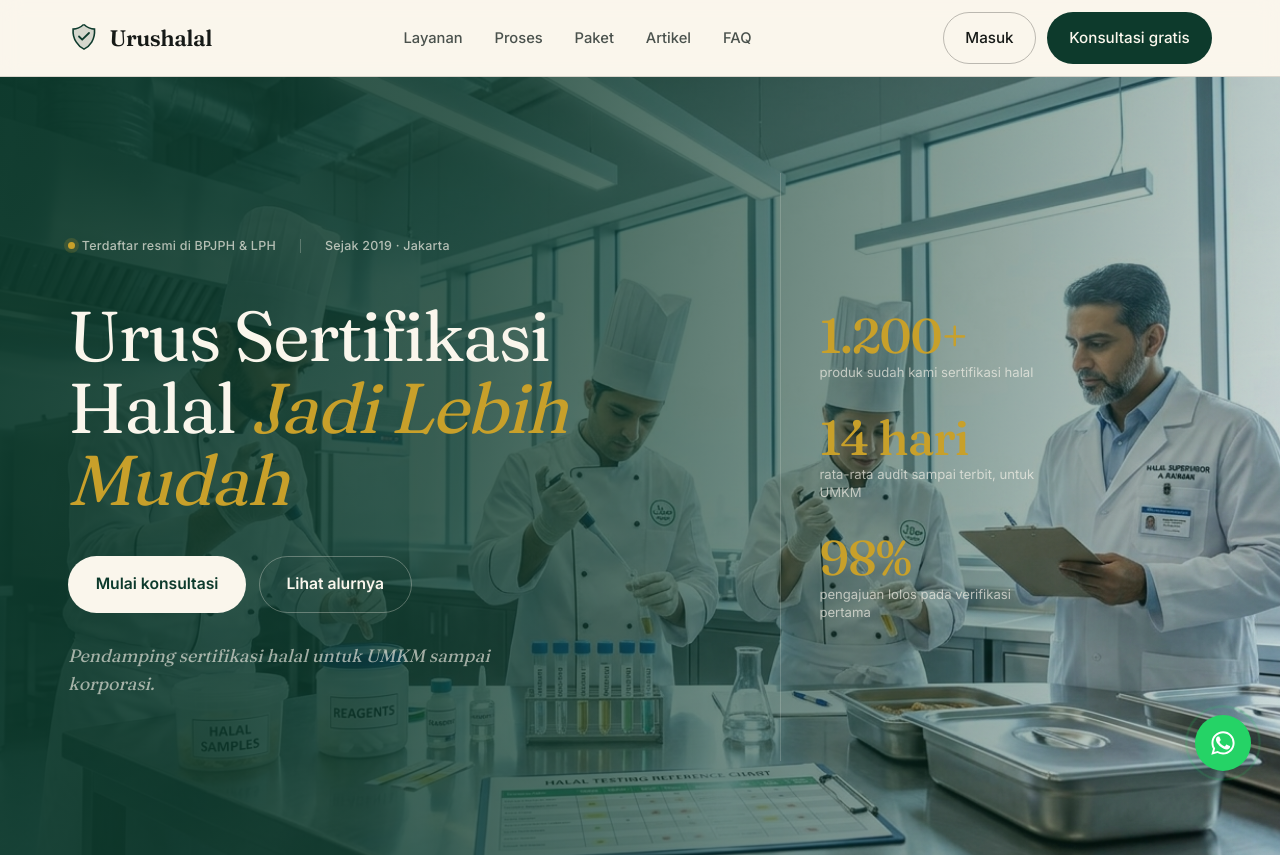
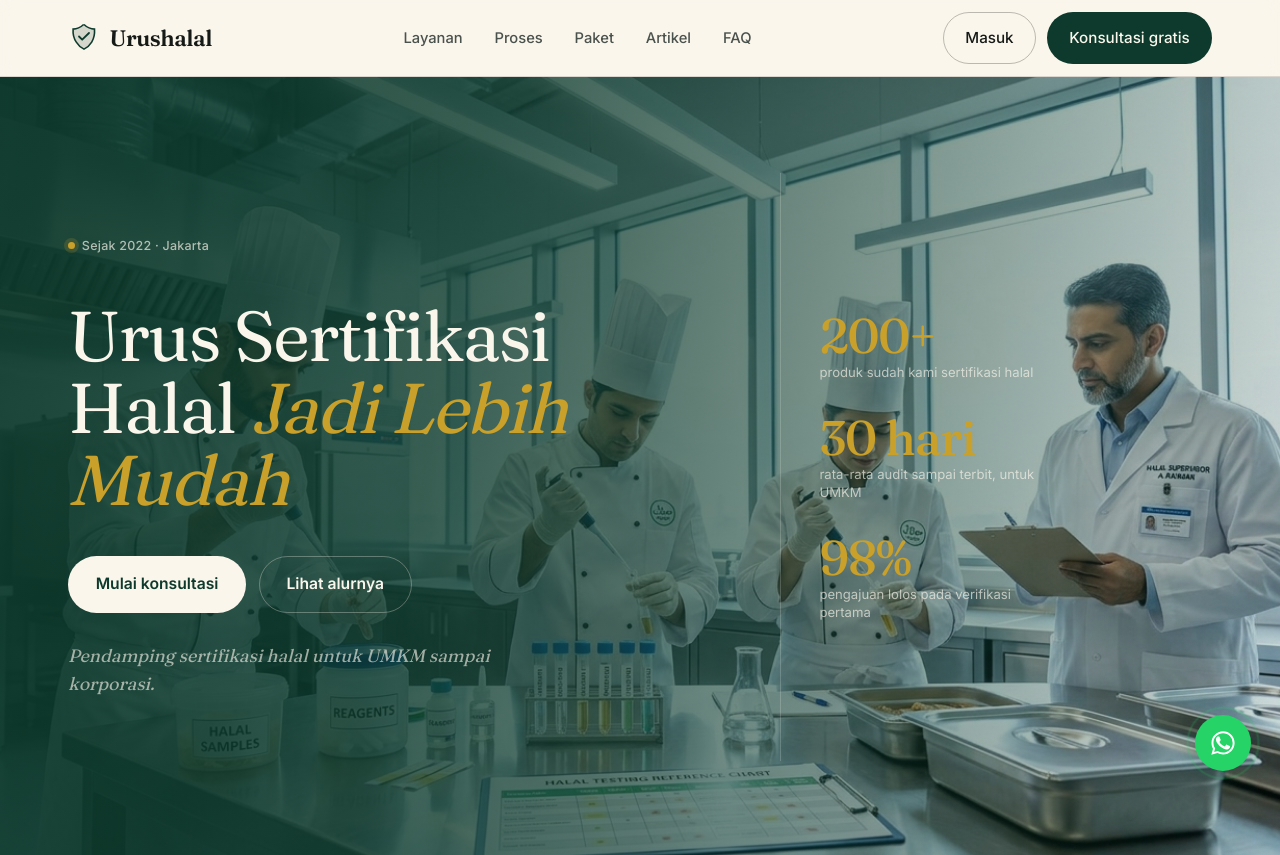
Before and after one commit to naemuenggar/sertifikasihalal, a React (Vite) app: page / in a window 1280 px wide. Shown: the top 855 px of the page. Built offline with nearby package versions, Linux system fonts and the light colour scheme.

Commit message:
Update local changes

```diff
--- a/package.json
+++ b/package.json
@@ -8,6 +8,11 @@
     "build": "tsc -b && vite build",
     "preview": "vite preview",
     "lint": "tsc -b --noEmit"
+  },
+  "pnpm": {
+    "onlyBuiltDependencies": [
+      "esbuild"
+    ]
   },
   "dependencies": {
     "react": "^18.3.1",
--- a/src/components/FAQ.tsx
+++ b/src/components/FAQ.tsx
@@ -5,7 +5,7 @@ import ScrollLink from "./ScrollLink";
 const faqs = [
   {
     q: "Berapa lama sertifikasi halal selesai?",
-    a: "Untuk UMKM rata-rata 14–45 hari sejak dokumen lengkap. Korporasi multi-produk bisa 2–4 bulan. Lama proses sangat bergantung kelengkapan bahan dan respons Anda; kami yang mendorong supaya tetap di estimasi.",
+    a: "Rata-Rata 30-45 Hari.",
   },
   {
     q: "Apakah Urushalal bagian dari MUI atau BPJPH?",
@@ -16,16 +16,12 @@ const faqs = [
     a: "Untuk paket Bisnis dan Enterprise, pendampingan revisi dan audit ulang sudah termasuk. Paket Pemula mencakup satu kali audit; bila perlu audit ulang dikenakan biaya operasional yang transparan.",
   },
   {
-    q: "Produk saya impor. Bisa dibantu sertifikasi seberang?",
-    a: "Bisa. Kami tangani skema sertifikasi halal seberang (produk luar negeri) termasuk verifikasi dokumen negara asal dan koordinasi dengan LPH yang ditunjuk.",
+    q: "Produk saya impor dan sudah bersertifikat halal luar negeri apakah bisa dibantu sertifikasi halal di indonesia?",
+    a: "Bisa, kami bantu untuk registrasi halal luar negeri ke dalam sertifikasi BPJPH Indonesia.",
   },
   {
     q: "Dokumen apa yang harus saya siapkan dari awal?",
     a: "Minimal: daftar produk, daftar bahan beserta supplier, flowchart proses produksi, dan dokumen legalitas usaha. Kami beri checklist lengkap setelah konsultasi awal supaya tidak ada yang tertinggal.",
-  },
-  {
-    q: "Sertifikat halal berlaku berapa lama?",
-    a: "Sertifikat halal berlaku 4 tahun. Sebelum jatuh tempo kami ingatkan dan bantu perpanjangan agar status halal produk Anda tidak putus di tengah jalan.",
   },
 ];
 
--- a/src/components/Hero.tsx
+++ b/src/components/Hero.tsx
@@ -9,10 +9,8 @@ export default function Hero() {
         <div>
           <div className="hero__meta">
             <span>
-              <span className="dot" /> Terdaftar resmi di BPJPH & LPH
+              <span className="dot" /> Sejak 2022 · Jakarta
             </span>
-            <span className="sep" />
-            <span>Sejak 2019 · Jakarta</span>
           </div>
 
           <h1 className="h-display hero__copy">
@@ -34,11 +32,11 @@ export default function Hero() {
 
         <aside className="hero__side">
           <div className="stat">
-            <span className="stat__num">1.200+</span>
+            <span className="stat__num">200+</span>
             <span className="stat__lbl">produk sudah kami sertifikasi halal</span>
           </div>
           <div className="stat">
-            <span className="stat__num">14 hari</span>
+            <span className="stat__num">30 hari</span>
             <span className="stat__lbl">rata-rata audit sampai terbit, untuk UMKM</span>
           </div>
           <div className="stat">
```
